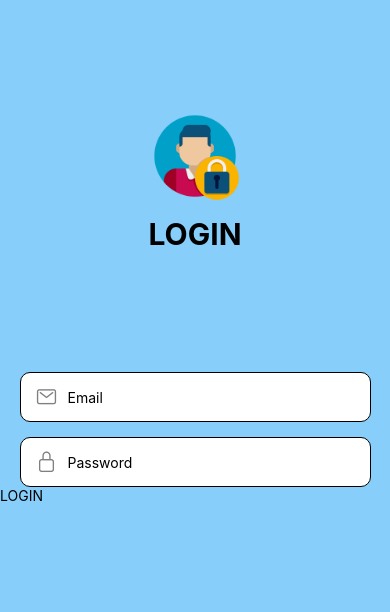
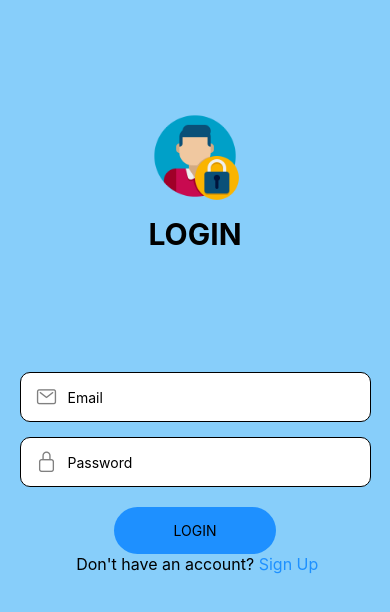
Before and after one commit to louiseanne2/appdev2, a React Native app in the folder react-native-layout/: screen / in a window 390 px wide. Shown: the top 612 px of the page. Built offline with nearby package versions, Linux system fonts and the light colour scheme.

Commit message:
Done with Login

```diff
--- a/react-native-layout/src/screens/Login.js
+++ b/react-native-layout/src/screens/Login.js
@@ -28,6 +28,10 @@ export default function App() {
             <TouchableOpacity style={styles.loginButton}>
                 <Text style={styles.loginButtonText}>LOGIN</Text>
             </TouchableOpacity>
+            <View style={styles.inputText}>
+                <Text style={styles.message}> Don't have an account?</Text>
+                <Text style={styles.link}> Sign Up</Text>
+            </View>
         </View>
 
 
@@ -78,4 +82,25 @@ const styles = StyleSheet.create({
     footer: {
         flex: 1,
     },
+    loginButton: {
+        color: 'white',
+        fontSize: 18,
+        backgroundColor: '#1e90ff',
+        paddingVertical: 15,
+        paddingHorizontal: 60,
+        borderRadius: 30,
+        alignSelf: 'center',
+        marginTop: 20,
+    },
+    inputText: {
+        flexDirection: 'row',
+        justifyContent: 'center',
+    },
+    message: {
+        fontSize: 16,
+    },
+    link: {
+        fontSize: 16,
+        color: '#1e90ff',
+    },
 });
```
